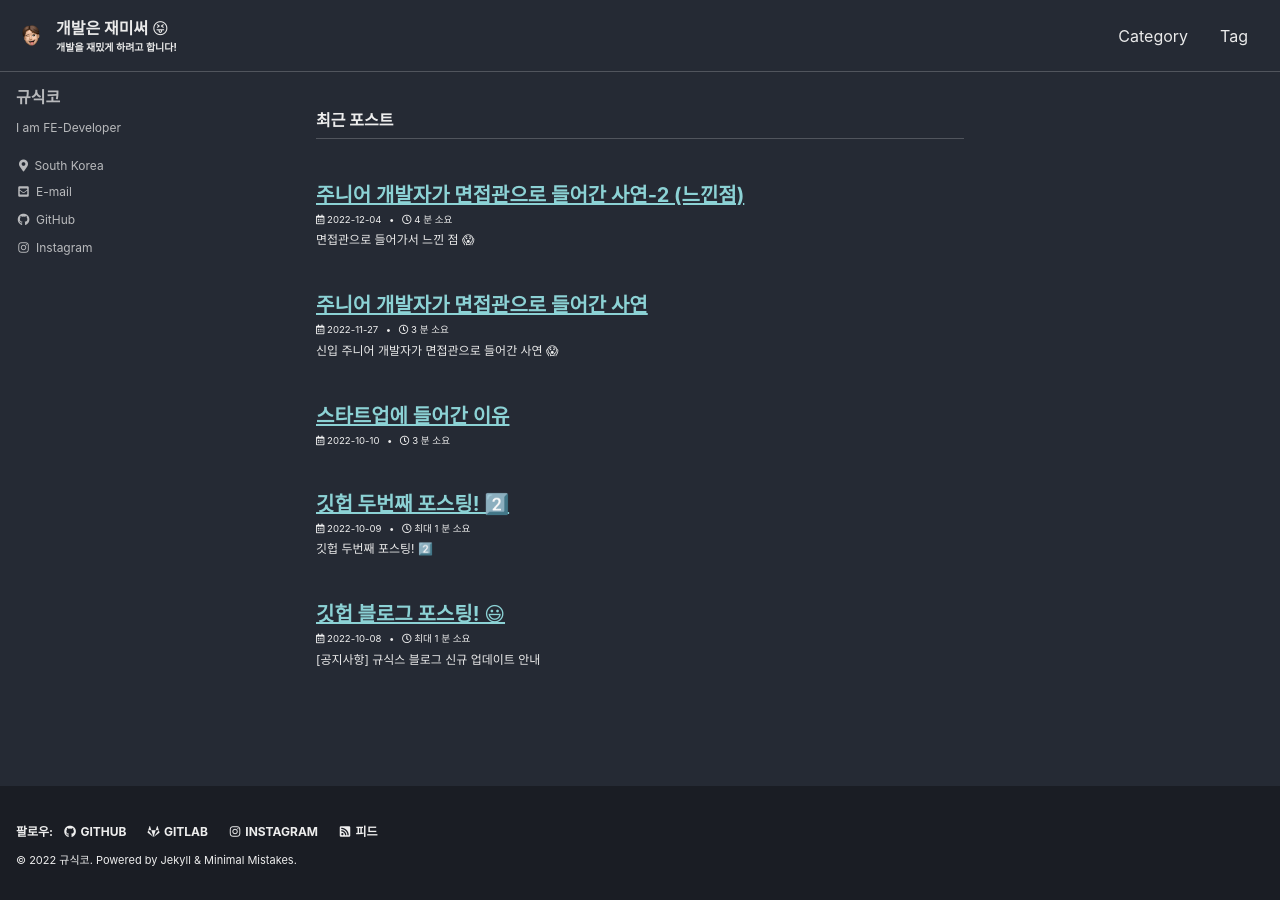
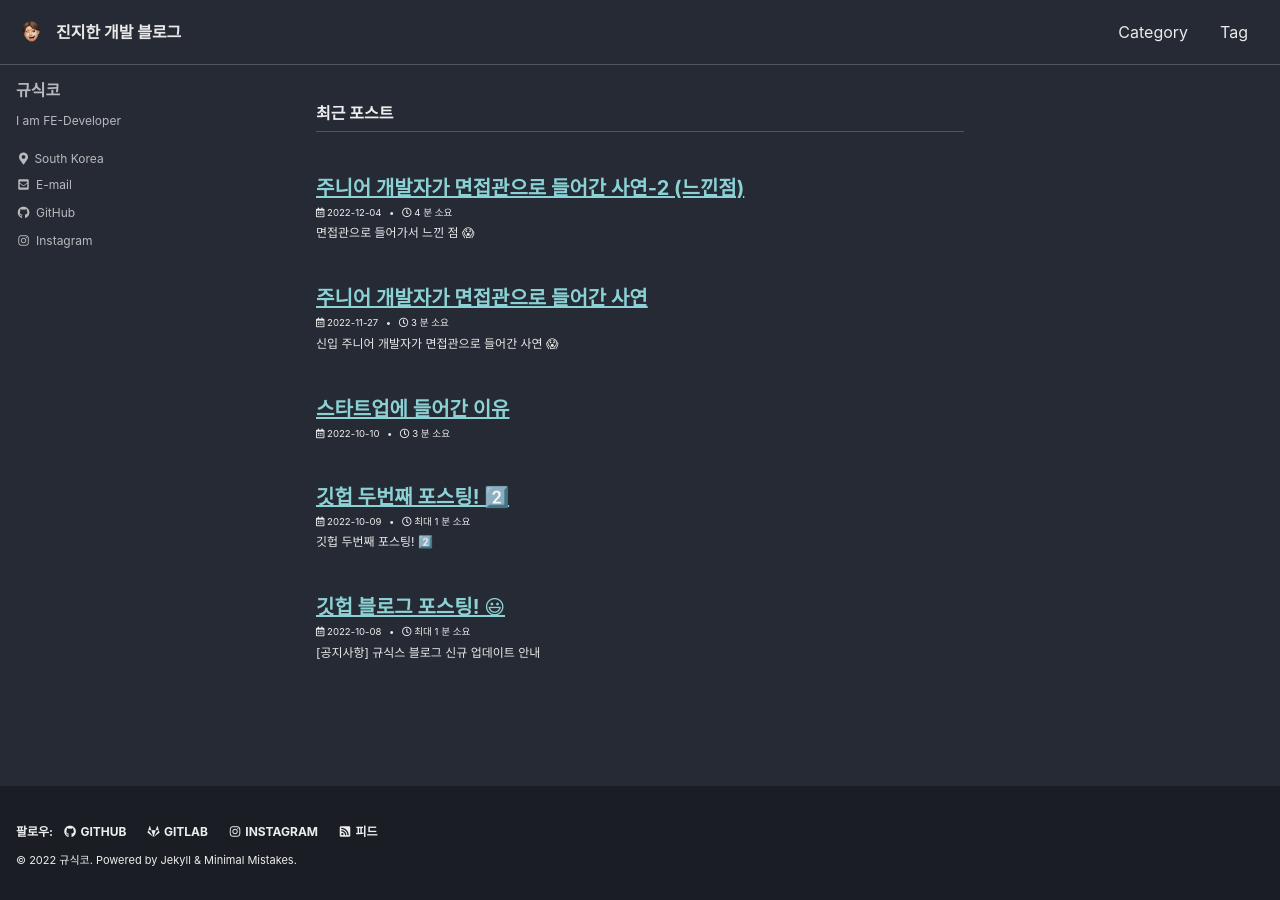
Before and after one commit to kokyusik91/kokyusik91.github.io, a Jekyll site: the page built from index.html, in a window 1280 px wide. Built offline with Jekyll 4.4.1, drawn with Linux system fonts in a browser that asks for light colours; cached includes are drawn as plain includes; some web fonts are replaced; the list of posts is cut into pages by our own code.

Commit message:
✨ 제목 변경

```diff
--- a/_config.yml
+++ b/_config.yml
@@ -16,9 +16,9 @@ minimal_mistakes_skin: "dark" # "air", "aqua", "contrast", "dark", "dirt", "neon
 
 # Site Settings
 locale: "ko-KR"
-title: "개발은 재미써 😝"
+title: "진지한 개발 블로그"
 title_separator: "|"
-subtitle: "개발을 재밌게 하려고 합니다!"
+# subtitle: ""
 name: "규식코"
 description: "규식코의 개발 블로그입니다."
 url: "https://koyusik91.github.io"
```
